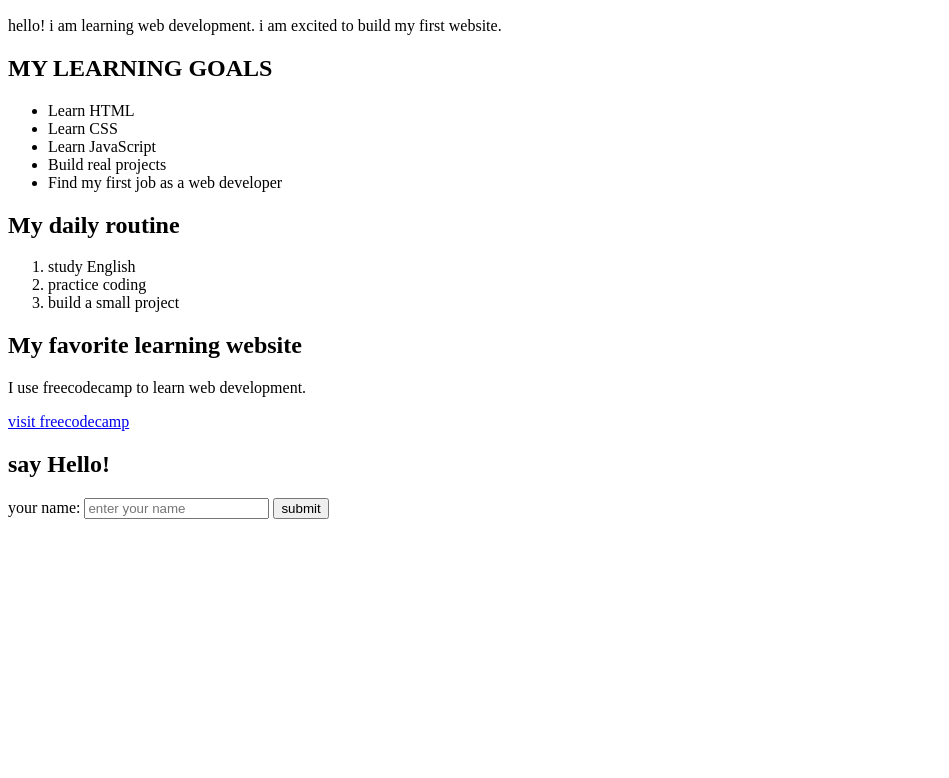
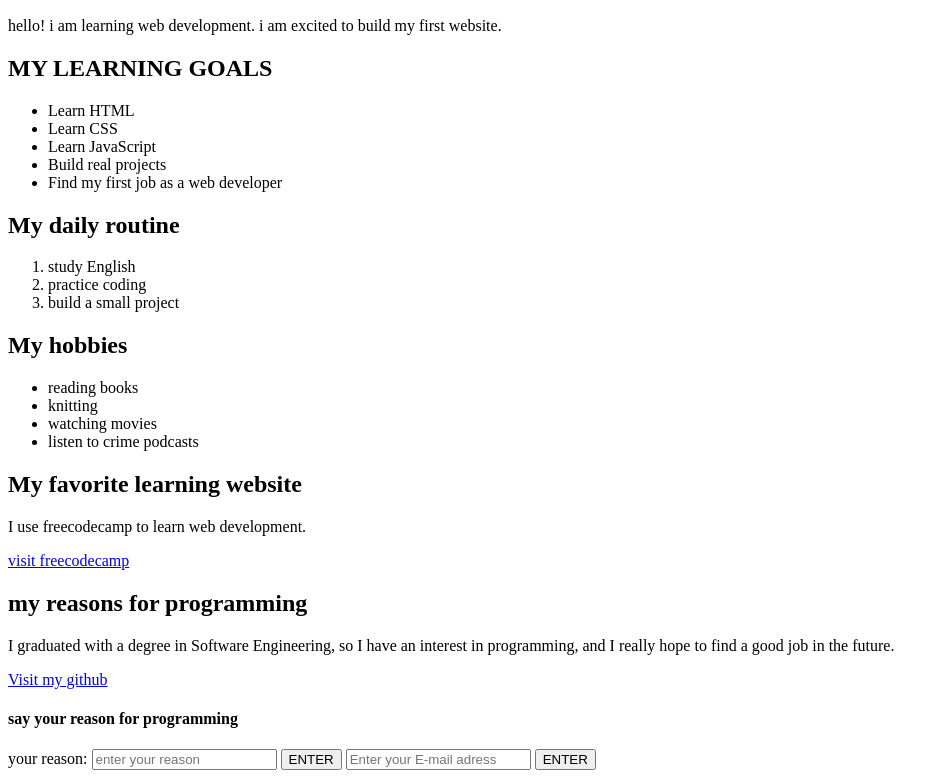
Before and after one commit to reyhanehsyd-jpg/my-first-site, a plain HTML site: page index.html in a window 1280 px wide. Shown: the part 110-888 px from the top of the page, without its empty margins (0-949 px from the left). Before the commit the page ends 800 px from the top, so only its background shows below. Drawn offline with Linux system fonts and the light colour scheme.

Commit message:
update my web site

```diff
--- a/index.html
+++ b/index.html
@@ -28,6 +28,14 @@
         <li>practice coding</li>
         <li>build a small project</li>
     </ol>
+    <!--my hobbies-->
+    <h2>My hobbies</h2>
+    <ul>
+        <li>reading books</li>
+        <li>knitting</li>
+        <li>watching movies</li>
+        <li>listen to crime podcasts</li>
+    </ul>
     <!--A useful website-->
     <h2>My favorite learning website</h2>
     <p>
@@ -35,15 +43,24 @@
     </p>
     <a href= "https://www.freecodecamp.org/"target="-blank">
        visit freecodecamp</a>
-    <!--contact section-->
-    <h2>say Hello!</h2>
+    <!--My reasons for programming-->
+    <h2>my reasons for programming</h2>
+    <p>I graduated with a degree in Software Engineering, so I have an interest in programming, and I really hope to find a good job in the future.</p>
+    <a href="https://github.com/reyhanehsyd-jpg/my-first-site"target="-blank">Visit my github</a>
+       <!--contact section-->
+    <h4>say your reason for programming</h4>
 <form>
-    <label for="name">your name:</label>
+    <label for="reason">your reason:</label>
     <input
-          type="text"
-          id="name"
-          placeholder="enter your name">
-    <button type="submit">submit</button>
+            type="text"
+            id="reason"
+            placeholder="enter your reason">
+    <button type="submit">ENTER</button>
+    <input
+            type="email"
+            id="email"
+            placeholder="Enter your E-mail adress">
+    <button type="submit">ENTER</button>
 </form>
 </body>
 </html>
```
